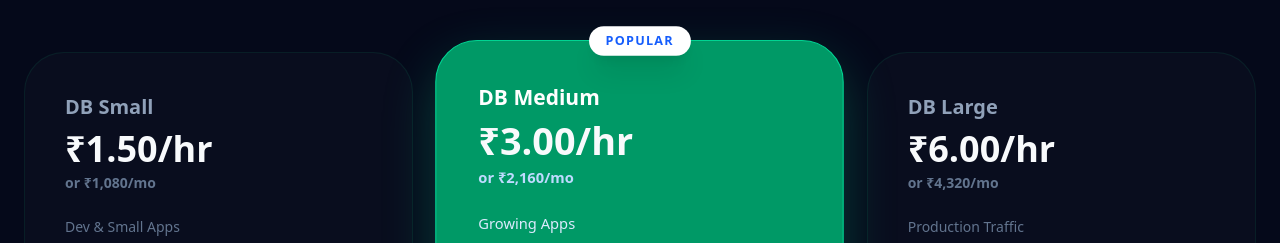
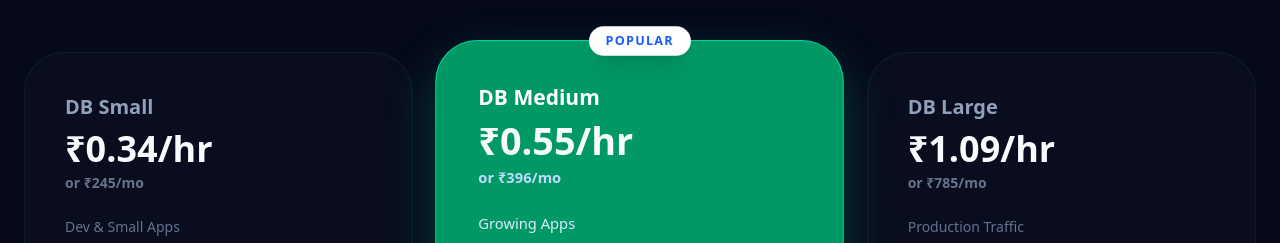
Before and after one commit to AmarGangurde/control-plane-frontend, a React (Vite) app: page / in a window 1280 px wide. Shown: the part 3960-4203 px from the top of the page. Built offline with nearby package versions, Linux system fonts and the light colour scheme; no server answers.

Commit message:
updated logic for pricing of pvc storage and pods seprately

```diff
--- a/src/pages/Billing.jsx
+++ b/src/pages/Billing.jsx
@@ -57,14 +57,18 @@ export default function Billing() {
             setTransactions(transRes.map(tx => ({ ...tx, amount: tx.amount / 100 })));
 
             const activeApps = appsRes.filter(a => a.status === 'running');
-            const activeDbs = dbsRes.filter(d => d.status === 'running');
+            const runningDbs = dbsRes.filter(d => d.status === 'running');
+            const existingDbs = dbsRes.filter(d => d.status !== 'deleted');
+
             setAppsCount(activeApps.length);
-            setDbsCount(activeDbs.length);
+            setDbsCount(existingDbs.length);
 
             // Calculate combined hourly cost
             const appCost = activeApps.reduce((acc, app) => acc + (app.hourly_rate || 0), 0);
-            const dbCost = activeDbs.reduce((acc, db) => acc + (db.hourly_rate || 0), 0);
-            setHourlyCost((appCost + dbCost) / 100);
+            const dbPodCost = runningDbs.reduce((acc, db) => acc + (db.hourly_rate || 0), 0);
+            const dbStorageCost = existingDbs.reduce((acc, db) => acc + (db.storage_hourly_rate || 0), 0);
+
+            setHourlyCost((appCost + dbPodCost + dbStorageCost) / 100);
         } catch (err) {
             console.error(err);
             setError('Failed to load billing data');
--- a/src/pages/Databases.jsx
+++ b/src/pages/Databases.jsx
@@ -198,10 +198,10 @@ export default function Databases() {
                                         </div>
                                         <div className="flex flex-col mt-2">
                                             <span className={`text-[10px] font-black uppercase tracking-wider ${selectedPlan === plan.id ? 'text-emerald-400' : 'text-slate-500'}`}>
-                                                ₹{(plan.price_per_hour / 100).toFixed(2)}/hr
+                                                ₹{((plan.price_per_hour + (parseInt(plan.storage?.replace('Gi', '')) || 0) * 2) / 100).toFixed(2)}/hr
                                             </span>
                                             <span className="text-[9px] font-bold text-slate-600">
-                                                {plan.storage} Storage included
+                                                {plan.storage} Storage included (₹{((parseInt(plan.storage?.replace('Gi', '')) || 0) * 0.02).toFixed(2)}/hr)
                                             </span>
                                         </div>
                                     </div>
@@ -294,8 +294,14 @@ export default function Databases() {
                                             <span className="text-[10px] text-emerald-500/70 font-bold uppercase tracking-wider mb-0.5">
                                                 {db.plan_id.replace('db-', '').toUpperCase()}
                                             </span>
-                                            <div className="text-[9px] text-emerald-400/80 font-medium mb-1">
-                                                ₹{(db.hourly_rate / 100).toFixed(2)}/hr
+                                            <div className="text-[10px] text-emerald-400 font-black mb-0.5">
+                                                ₹{(((db.status === 'running' ? (db.hourly_rate || 0) : 0) + (db.storage_hourly_rate || 0)) / 100).toFixed(2)}/hr
+                                            </div>
+                                            <div className="text-[7px] text-emerald-500/40 uppercase font-bold tracking-tighter mb-1 leading-none">
+                                                {db.status === 'running'
+                                                    ? `Pod: ${(db.hourly_rate / 100).toFixed(2)} + Storage: ${(db.storage_hourly_rate / 100).toFixed(2)}`
+                                                    : `Storage Only: ${(db.storage_hourly_rate / 100).toFixed(2)}`
+                                                }
                                             </div>
                                             <span className="text-xs text-emerald-500 font-bold uppercase tracking-wider">
                                                 ₹{((db.total_charged || 0) / 100).toFixed(2)} <span className="text-[9px] font-normal opacity-70">paid</span>
@@ -356,7 +362,7 @@ export default function Databases() {
                                         <div className="w-16 h-16 bg-white/5 text-slate-500 rounded-full flex items-center justify-center mx-auto mb-4">
                                             <Database size={32} />
                                         </div>
-                                        <h4 className="text-white font-black uppercase tracking-widest text-sm mb-1">No Instances Active</h4>
+                                        <h4 className="text-white font-black uppercase tracking-widest text-sm mb-1">No Databases Active</h4>
                                         <p className="text-slate-500 text-xs font-medium italic">Provision your first high-performance SQL cluster above.</p>
                                     </td>
                                 </tr>
--- a/src/pages/Landing.jsx
+++ b/src/pages/Landing.jsx
@@ -385,8 +385,8 @@ export default function Landing() {
                         <div className="grid md:grid-cols-2 lg:grid-cols-3 gap-8">
                             <PlanCard
                                 name="DB Small"
-                                price="₹1.50/hr"
-                                monthly="₹1,080/mo"
+                                price="₹0.34/hr"
+                                monthly="₹245/mo"
                                 cpu="250m"
                                 ram="256Mi"
                                 storage="1Gi SSD"
@@ -396,8 +396,8 @@ export default function Landing() {
                             />
                             <PlanCard
                                 name="DB Medium"
-                                price="₹3.00/hr"
-                                monthly="₹2,160/mo"
+                                price="₹0.55/hr"
+                                monthly="₹396/mo"
                                 cpu="500m"
                                 ram="512Mi"
                                 storage="5Gi SSD"
@@ -407,8 +407,8 @@ export default function Landing() {
                             />
                             <PlanCard
                                 name="DB Large"
-                                price="₹6.00/hr"
-                                monthly="₹4,320/mo"
+                                price="₹1.09/hr"
+                                monthly="₹785/mo"
                                 cpu="1.0 Core"
                                 ram="1024Mi"
                                 storage="10Gi SSD"
```
